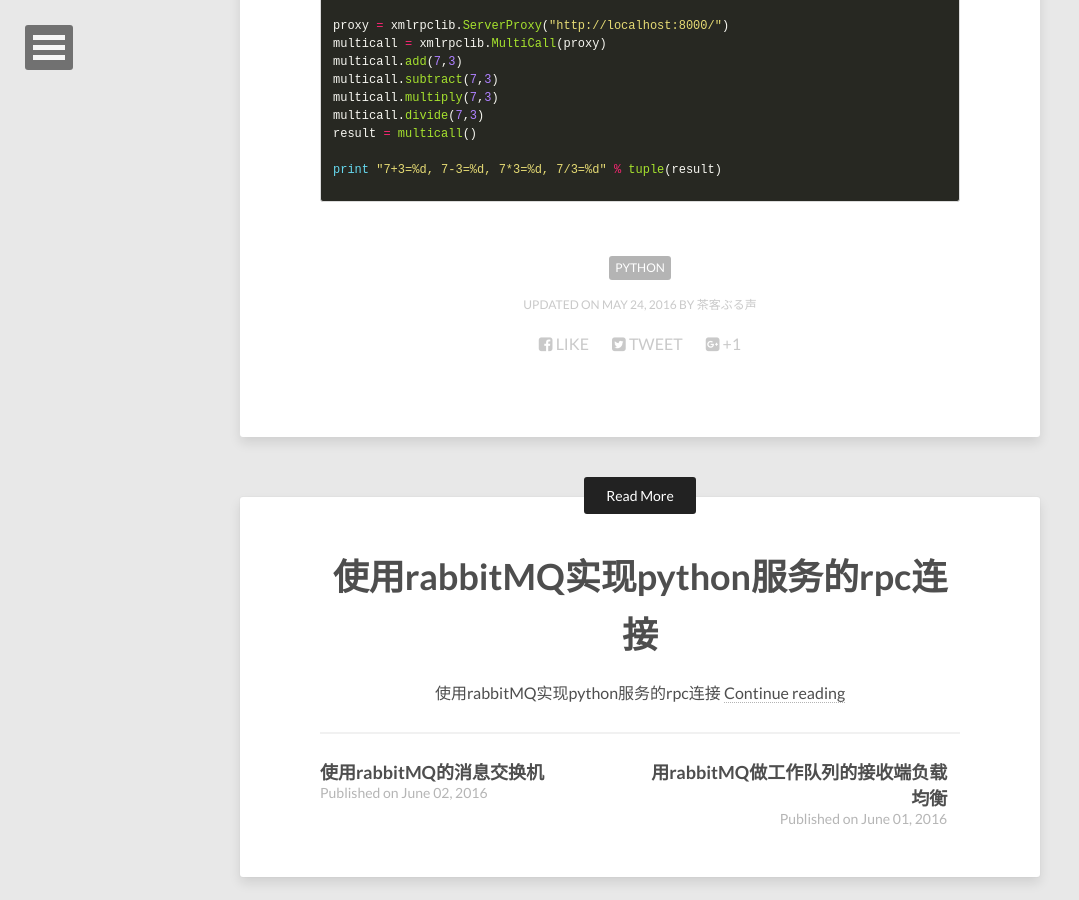
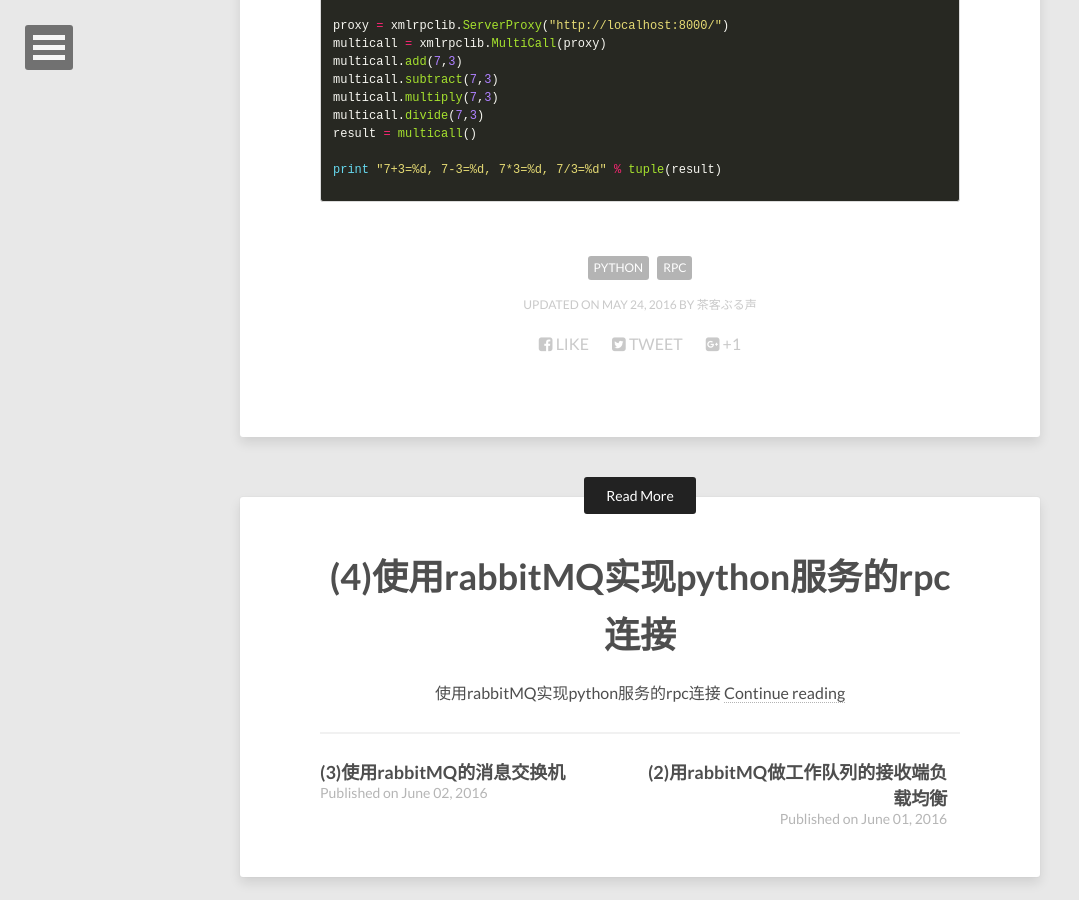
Before and after one commit to seethedoor/seethedoor.github.io, a Jekyll site: the page built from _posts/2016-05-26-how-to-python-xmlrpc.md, in a window 1280 px wide and 900 px high, scrolled down 1656 px. Shown: the whole window, without its empty margins (0-1079 px from the left). Built offline with Jekyll 4.4.1, drawn with Linux system fonts in a browser that asks for light colours; nearby versions of some CDN libraries.

Commit message:
modified:   _posts/2016-05-23-how-to-python-rabbitmq.md 	modified:   _posts/2016-05-26-how-to-python-xmlrpc.md 	modified:   _posts/2016-06-01-how-to-rabbitmq-workqueue.md 	modified:   _posts/2016-06-02-how-to-rabbit-exchanges.md 	modified:   _posts/2016-06-02-how-to-rabbit-python-rpc.md

```diff
--- a/_posts/2016-05-26-how-to-python-xmlrpc.md
+++ b/_posts/2016-05-26-how-to-python-xmlrpc.md
@@ -3,7 +3,7 @@ layout: post
 title: 如何使用python创建xml-RPC服务
 description: "怎样使用python的自有模块完成xml-rpc服务端和客户端，并提供了实例代码"
 modified: 2016-5-24
-tags: [python]
+tags: [python, rpc]
 image:
   feature: abstract-3.jpg
   credit: dargadgetz
--- a/_posts/2016-06-01-how-to-rabbitmq-workqueue.md
+++ b/_posts/2016-06-01-how-to-rabbitmq-workqueue.md
@@ -1,6 +1,6 @@
 ---
 layout: post
-title: 用rabbitMQ做工作队列的接收端负载均衡
+title: (2)用rabbitMQ做工作队列的接收端负载均衡
 description: "怎样用rabbitMQ来做python的工作队列，用于解决一些时延性的方法调度问题"
 modified: 2016-6-1
 tags: [python, rabbitMQ]
--- a/_posts/2016-06-02-how-to-rabbit-exchanges.md
+++ b/_posts/2016-06-02-how-to-rabbit-exchanges.md
@@ -1,6 +1,6 @@
 ---
 layout: post
-title: 使用rabbitMQ的消息交换机
+title: (3)使用rabbitMQ的消息交换机
 description: "rabbitMQ的消息交换机制"
 modified: 2016-6-2
 tags: [python, rabbitMQ]
--- a/_posts/2016-06-02-how-to-rabbit-python-rpc.md
+++ b/_posts/2016-06-02-how-to-rabbit-python-rpc.md
@@ -1,6 +1,6 @@
 ---
 layout: post
-title: 使用rabbitMQ实现python服务的rpc连接
+title: (4)使用rabbitMQ实现python服务的rpc连接
 description: "使用rabbitMQ实现python服务的rpc连接"
 modified: 2016-6-2
 tags: [python, rabbitMQ, rpc]
```
Also changed, not shown: _posts/2016-05-23-how-to-python-rabbitmq.md (+1 -1 lines).
